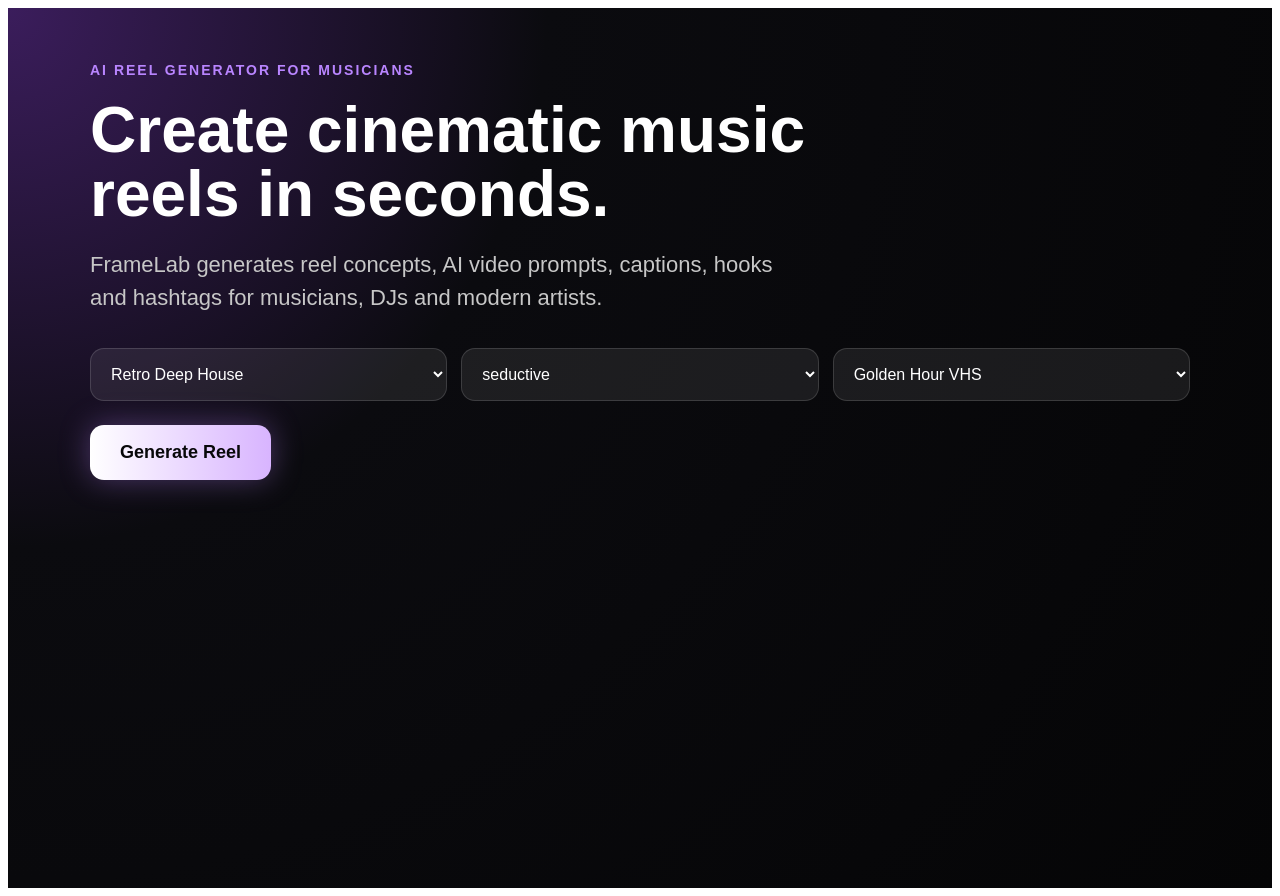
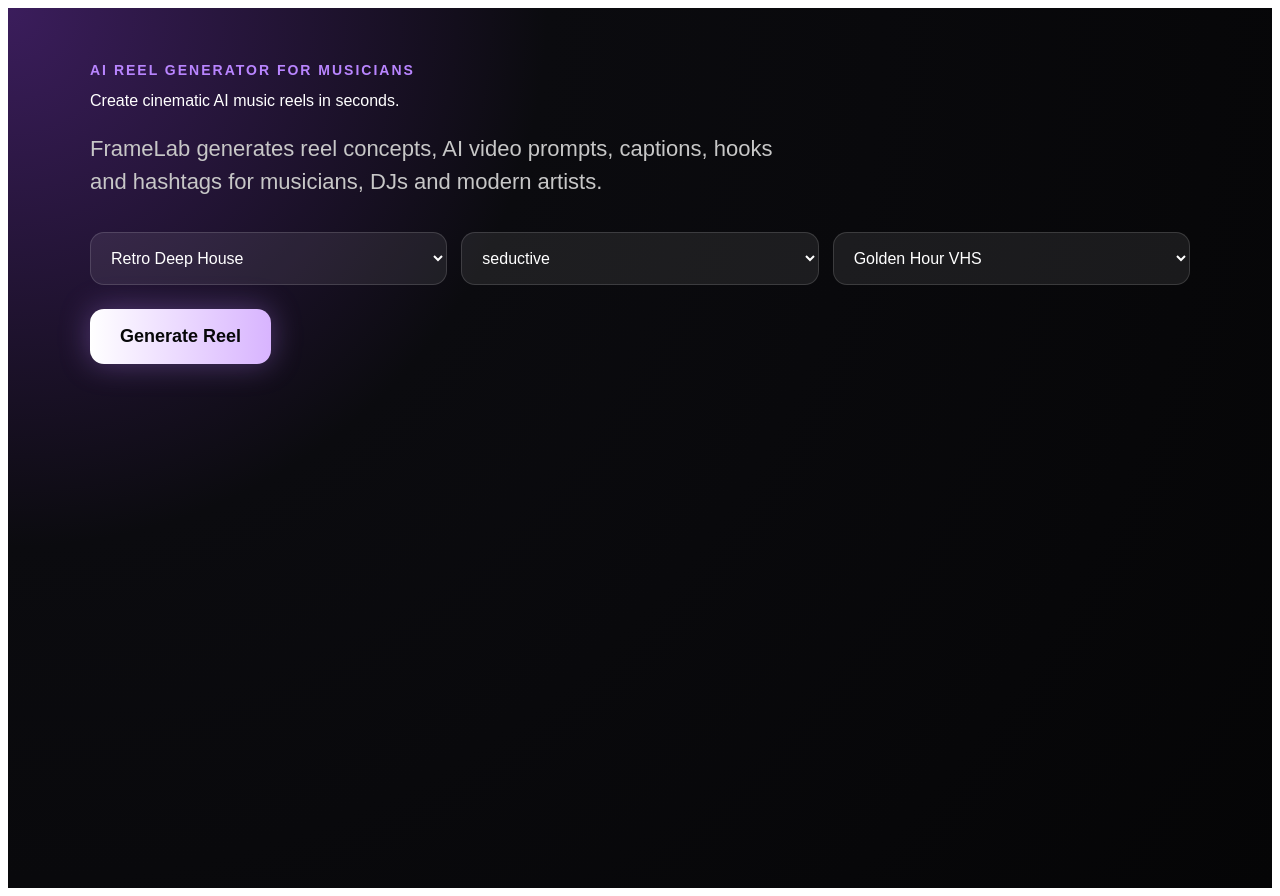
Before and after one commit to infojohnfranklin-hue/framelab, a Next.js app: page / in a window 1280 px wide. Built offline with nearby package versions, Linux system fonts and the light colour scheme.

Commit message:
Update index.js

```diff
--- a/pages/index.js
+++ b/pages/index.js
@@ -24,7 +24,7 @@
       <section style={{ maxWidth: "1100px", margin: "0 auto" }}>
         <p style={eyebrow}>AI Reel Generator for Musicians</p>
 
-        <h1 style={title}>Create cinematic music reels in seconds.</h1>
+        Create cinematic AI music reels in seconds.
 
         <p style={subtitle}>
           FrameLab generates reel concepts, AI video prompts, captions, hooks and hashtags for musicians, DJs and modern artists.
```
